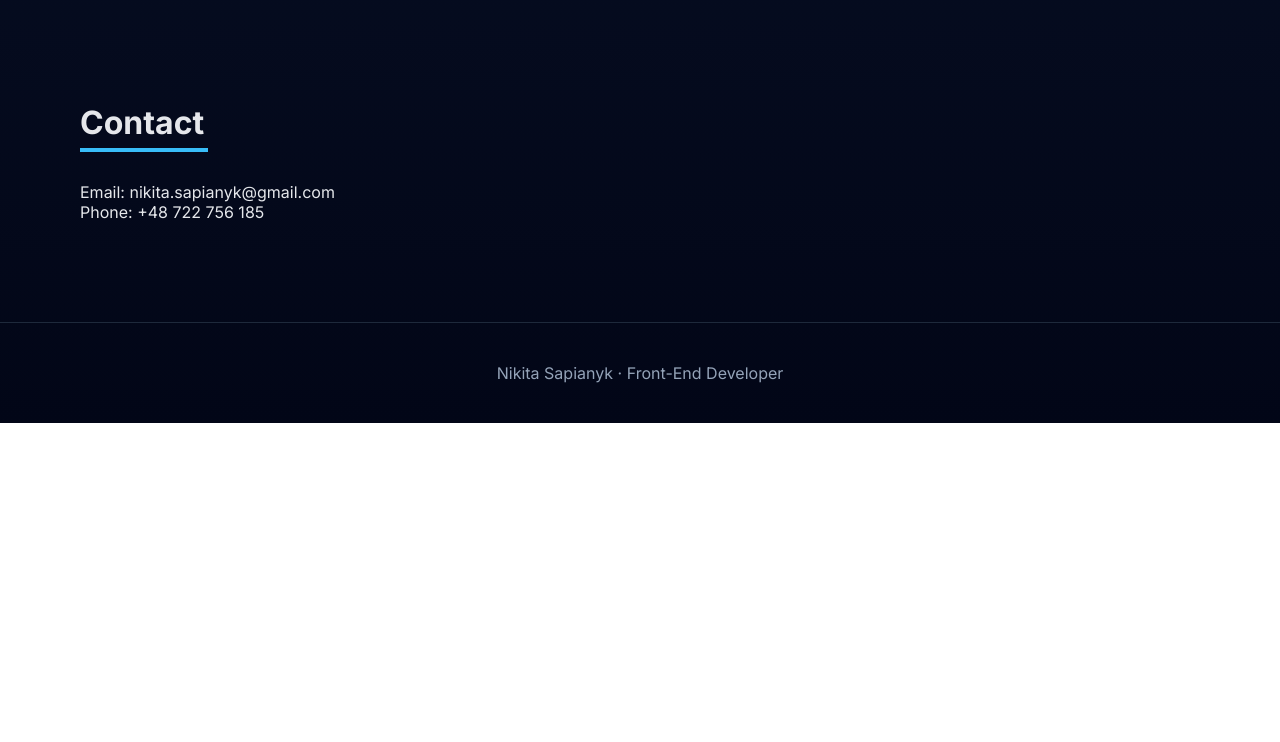
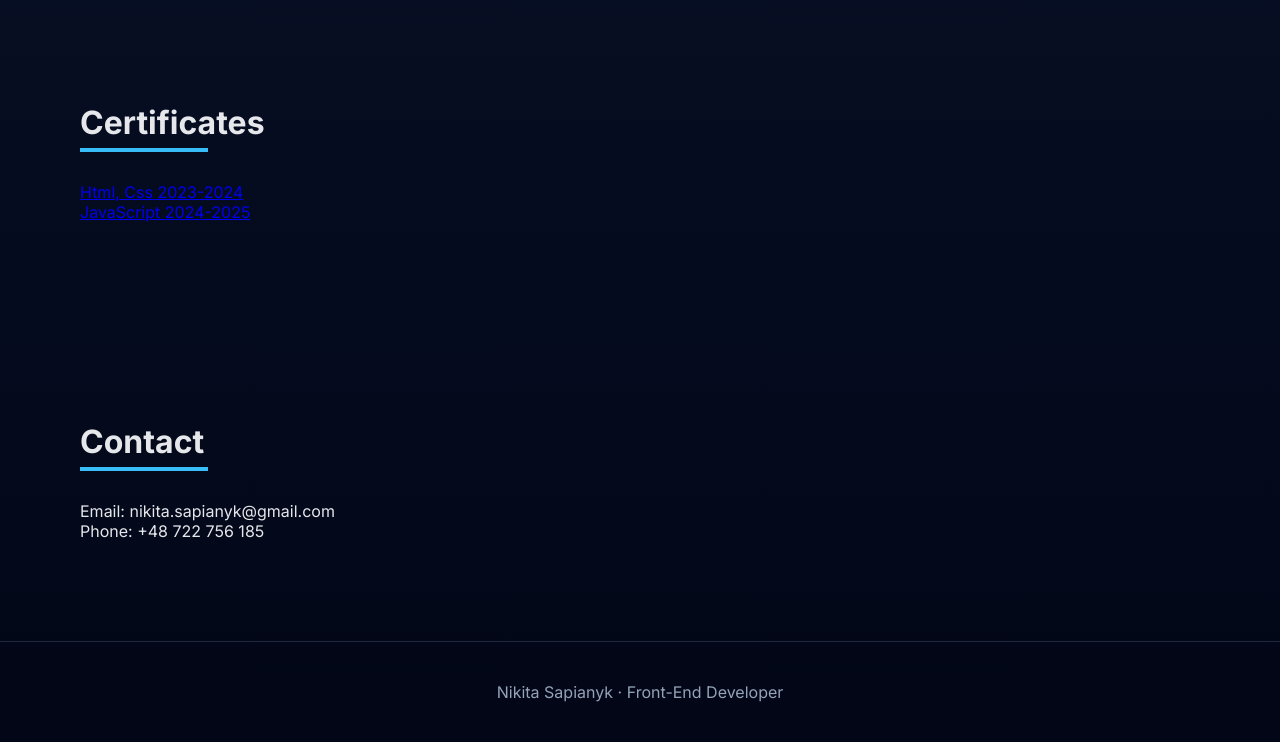
Before and after one commit to NikitaSapianyk/partfolio2026, a plain HTML site: page index.html in a window 1280 px wide. Shown: the part 1515-2257 px from the top of the page. Before the commit the page ends 1938 px from the top, so only its background shows below. Drawn offline with Linux system fonts and the light colour scheme.

Commit message:
Update index.html with certificates section
Added a new section for certificates and updated project links.

```diff
--- a/index.html
+++ b/index.html
@@ -19,6 +19,7 @@
             <a href="#skills">Skills</a>
             <a href="#projects">Projects</a>
             <a href="#contact">Contact</a>
+            <a href="#Сertificates"> Сertificates</a>
         </div>
     </nav>
 
@@ -63,12 +64,28 @@
             </div>
             <div class="project">
                 <h3>Headphones</h3>
-               <a href="https://nikitasapianyk.github.io/headphones/" style="text-decoration-color: var(--accent);">
+                <a href="https://nikitasapianyk.github.io/ctrl_store/" style="text-decoration-color: var(--accent);">
                     <p>Link</p>
                 </a>
             </div>
         </div>
     </section>
+
+    <section id="Сertificates">
+        <h2>Сertificates</h2>
+        <a href="https://drive.google.com/file/d/1dxPm-PSxF3YoSTxdFANsw9QSWZFr_hGC/view?usp=sharing"
+            class="p_Сertificates">
+            <p>Html, Css 2023-2024</p>
+        </a>
+        <a href="https://drive.google.com/file/d/1RYgz2doDHmT7nI_7mUXsP9bfFPApCoU1/view?usp=sharing"
+            class="p_Сertificates">
+            <p>JavaScript 2024-2025</p>
+        </a>
+
+
+
+    </section>
+
 
     <section id="contact">
         <h2>Contact</h2>
@@ -76,10 +93,9 @@
     </section>
 
     <footer>
-       Nikita Sapianyk · Front-End Developer
+        Nikita Sapianyk · Front-End Developer
     </footer>
 
 </body>
 
-
 </html>
```
